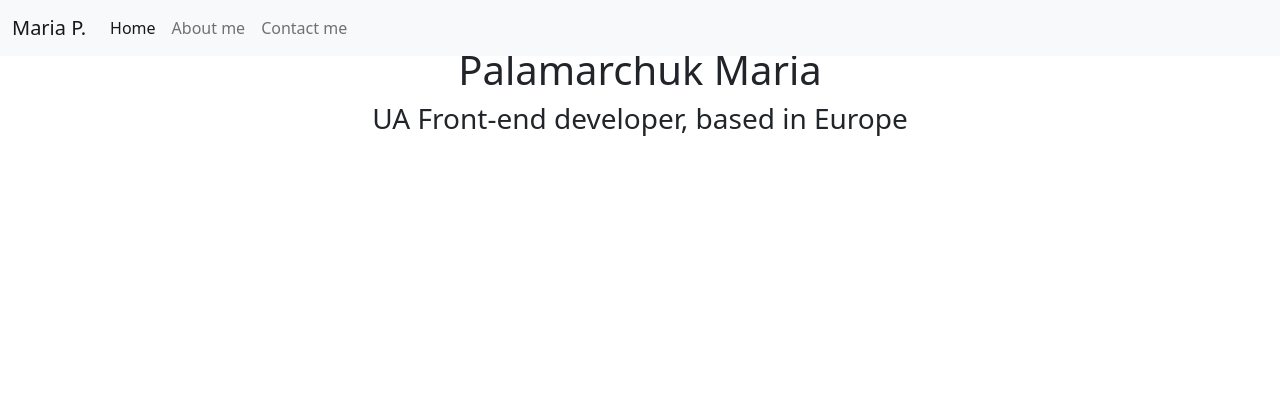
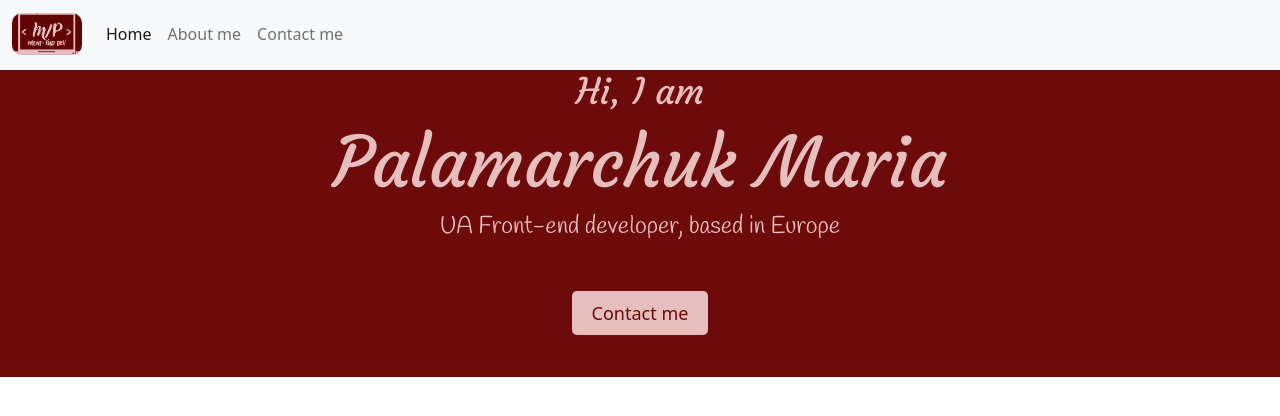
Before and after one commit to MariaPalamarchuk/Portfolio-project, a plain HTML site: page index.html in a window 1280 px wide. Drawn offline with nearby package versions, Linux system fonts and the light colour scheme.

Commit message:
Made the head of a home-page, added logo and some css

```diff
--- a/index.html
+++ b/index.html
@@ -18,12 +18,15 @@
       integrity="sha384-OERcA2EqjJCMA+/3y+gxIOqMEjwtxJY7qPCqsdltbNJuaOe923+mo//f6V8Qbsw3"
       crossorigin="anonymous"
     ></script>
-</head>
+    <link rel="preconnect" href="https://fonts.googleapis.com">
+<link rel="preconnect" href="https://fonts.gstatic.com" crossorigin>
+<link href="https://fonts.googleapis.com/css2?family=Courgette&family=Handlee&display=swap" rel="stylesheet">
+
 <body>
     <body class="text-center">
     <nav class="navbar navbar-expand-lg fixed-top bg-light">
       <div class="container-fluid">
-        <a class="navbar-brand" href="index.html">Maria P.</a>
+        <a class="navbar-brand" href="index.html"><img class="logo" src="images/logo.png" alt="logo"></a>
         <button
           class="navbar-toggler"
           type="button"
@@ -52,8 +55,12 @@
         </div>
       </div>
     </nav>
-    <h2 id="h2" class="text-center">👋 Hi I am</h2>
+    <div class="hero">
+    <h2 id="h2" class="text-center"> Hi, I am</h2>
     <h1 id="h1" class="text-center">Palamarchuk Maria</h1>
     <h3 class="text-center">UA Front-end developer, based in Europe</h3>
+    <a href="#" class="btn-branding">Contact me</a>
+    </div>
+
 </body>
 </html>
--- a/style.css
+++ b/style.css
@@ -0,0 +1,49 @@
+:root {
+  --primary-color: #6d0b0b;
+  --secondary-color: #e6bebe;
+  --heading-font: "Courgette", cursive;
+  --main-font: "Handlee", cursive;
+}
+
+.logo {
+  max-width: 70px;
+  max-height: 70px;
+  border-radius: 10px;
+}
+.hero {
+  background-color: var(--primary-color);
+  color: var(--secondary-color);
+  margin: 70px auto;
+  margin-bottom: 80px;
+  padding: 30px auto;
+  padding-bottom: 50px;
+}
+h1 {
+  font-family: var(--heading-font);
+}
+h2 {
+  font-family: var(--heading-font);
+}
+h3 {
+  font-family: var(--main-font);
+  padding: 0px 0px 50px;
+}
+.hero h1 {
+  font-size: 70px;
+}
+.hero h2 {
+  font-size: 36px;
+}
+.hero h3 {
+  font-size: 24px;
+}
+.btn-branding {
+  background-color: var(--secondary-color);
+  color: var(--primary-color);
+  font-size: 18px;
+  line-height: 27px;
+  padding: 10px 20px;
+  margin: 10px auto;
+  text-decoration: none;
+  border-radius: 5px;
+}
```
Also changed, not shown: images/[Originals]/logo1.png (added), images/logo.png (added).
